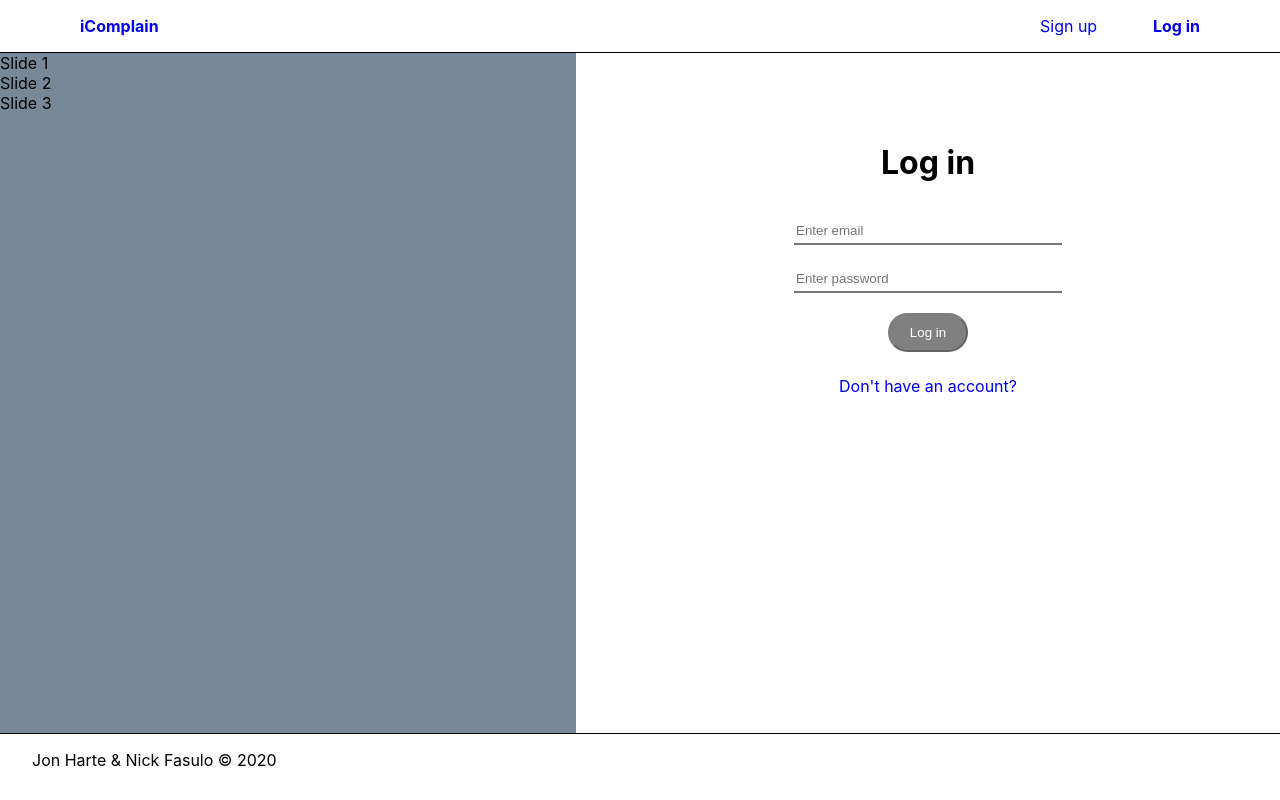
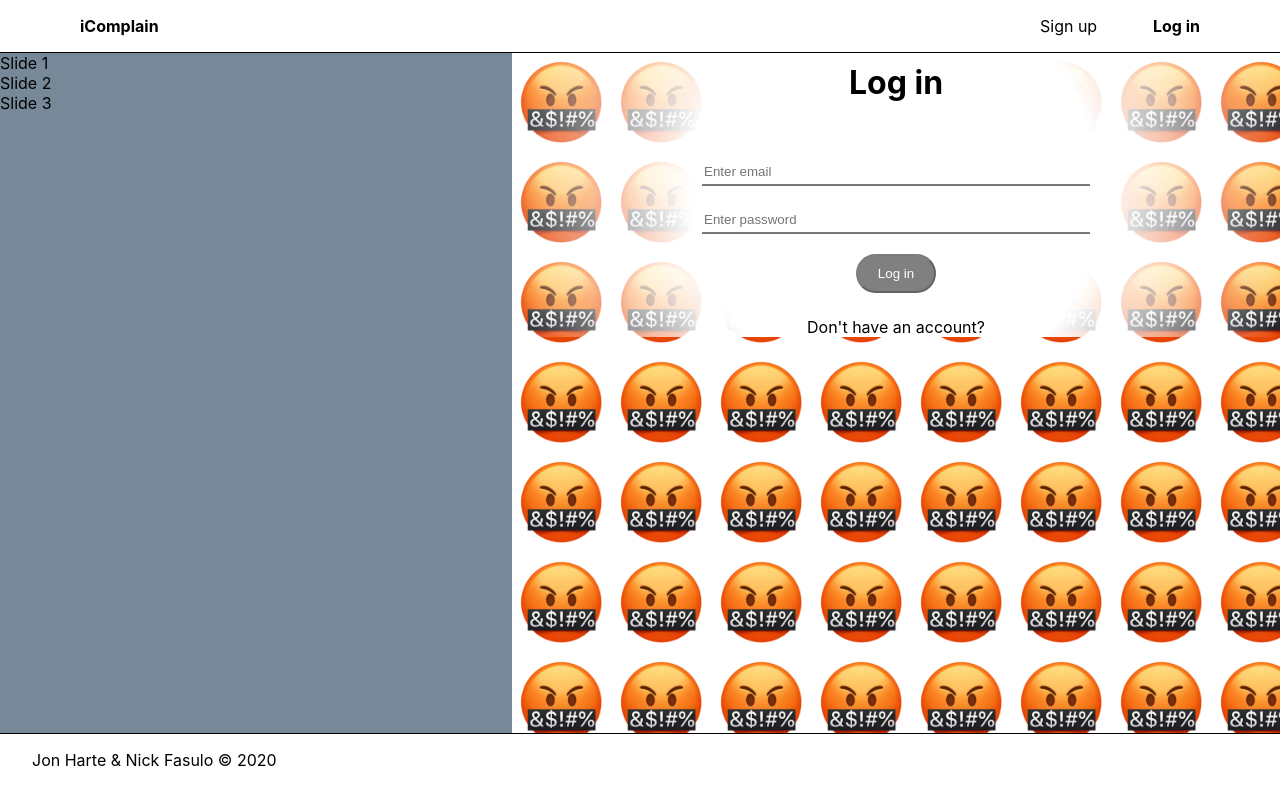
Before and after one commit to jharte5/icomplain-frontend, a React (Create React App) app: page /login in a window 1280 px wide. Built offline with nearby package versions, Linux system fonts and the light colour scheme.

Commit message:
styling login signup

```diff
--- a/src/components/BlogSlider/BlogSlider.css
+++ b/src/components/BlogSlider/BlogSlider.css
@@ -1,4 +1,4 @@
 .blogslider {
 background-color: lightslategray;
-width: 45%;
+width: 40%;
 }
--- a/src/components/Login/Login.css
+++ b/src/components/Login/Login.css
@@ -1,17 +1,35 @@
 .login {
   display: flex;
   justify-content: center;
-  margin-top: 5rem;
-  width: 55%;
+  /* margin-top: 5rem; */
+  /* width: 55%; */
+}
+
+.login-background {
+  background-image: url('/curse-emoji.webp');
+  background-size: 100px 100px;
+  background-repeat: repeat;
+  width: 60%;
 }
 
 .login-container {
+  display: flex;
+  flex-direction: column;
+  justify-content: center;
   text-align: center;
-  width: 75%;
+  width: 100%;
+  height: 100%;
+  background-image: radial-gradient(circle, white, white, rgba(255, 255, 255, 0));
 }
 
 .login-container h1 {
   margin-top: 10px;
+  text-shadow: 1px 1px 1px white;
+}
+
+.login-container a {
+  margin-top: 10px;
+  text-shadow: 1px 1px 1px white;
 }
 
 .login-form {
@@ -59,7 +77,3 @@
 .invalid-message {
   color: red;
 }
-
-.authlink {
-  margin-top: 1.5rem;
-}
--- a/src/components/Login/Login.js
+++ b/src/components/Login/Login.js
@@ -188,6 +188,7 @@ class Login extends Component {
         <Consumer>
           {({ dispatch }) => {
             return (
+              <div className="login-background">
                 <div className="login">
                   <div className="login-container">
                     <ToastContainer
@@ -236,6 +237,7 @@ class Login extends Component {
                     </div>
                   </div>
                 </div>
+              </div>
             );
           }}
         </Consumer>
--- a/src/components/Signup/Signup.js
+++ b/src/components/Signup/Signup.js
@@ -265,7 +265,7 @@ class Signup extends Component {
         formSetting: inputForm,
       });
 
-      this.props.history.push('/blogs');
+      // this.props.history.push('/blogs'); // ---------------- reroute to main blogs page
     } catch (e) {
       console.log(e);
       toast.error(e.message, {
--- a/src/index.css
+++ b/src/index.css
@@ -18,3 +18,7 @@ code {
   display: flex;
   height: 85vh;
 }
+
+a {
+  color: black;
+}
```
Also changed, not shown: public/curse-emoji.webp (added). Lines whose indentation alone changed are shown as unchanged.
